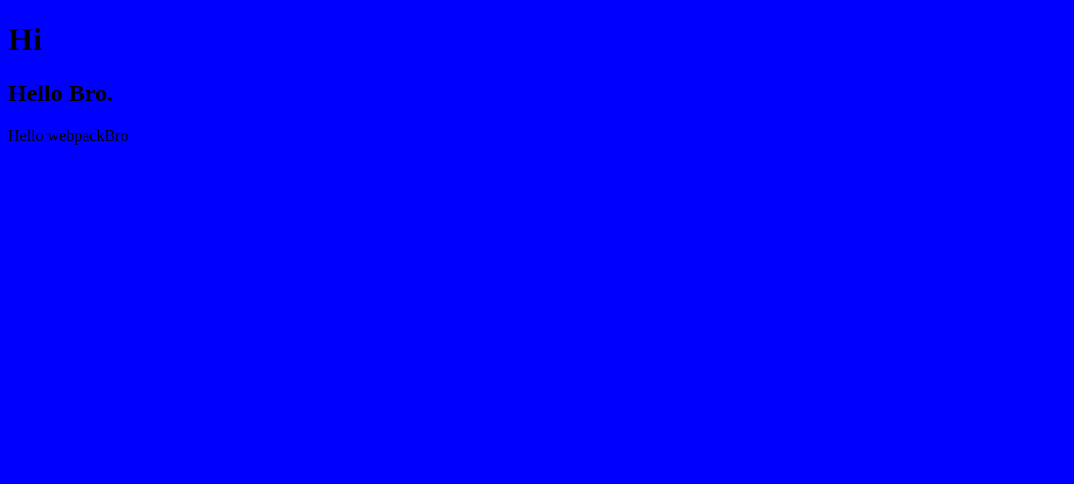
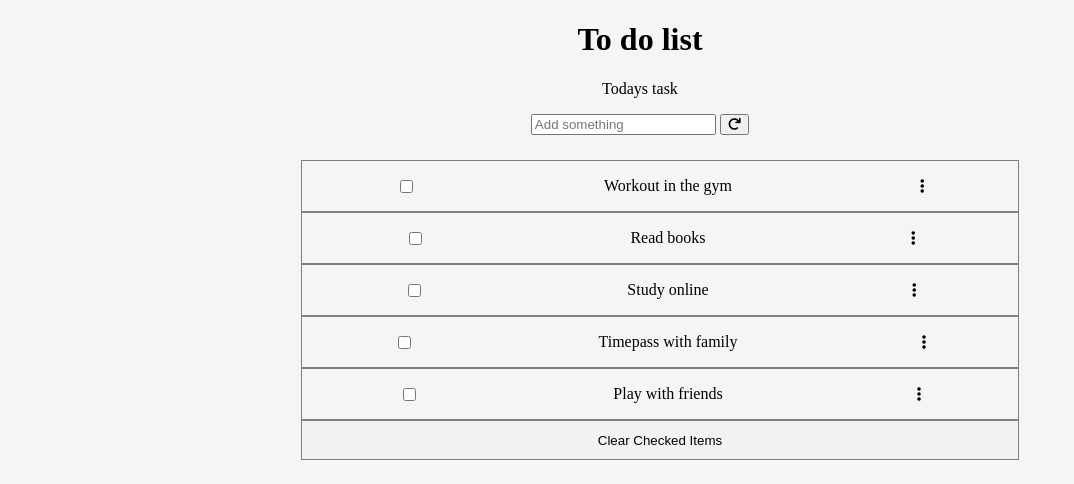
Before and after one commit to Tufahel/to-do-list, a website built with webpack: page src/index.html in a window 1280 px wide. Shown: the whole page, without its empty margins (0-1074 px from the left). Built offline with nearby package versions, Linux system fonts and the light colour scheme.

Commit message:
structure complete with dynamic html integragation

```diff
--- a/package.json
+++ b/package.json
@@ -38,5 +38,6 @@
   },
   "dependencies": {
     "lodash": "^4.17.21"
-  }
+  },
+  "main": "webpack.config.js"
 }
--- a/src/index.html
+++ b/src/index.html
@@ -4,10 +4,22 @@
     <meta charset="UTF-8">
     <meta http-equiv="X-UA-Compatible" content="IE=edge">
     <meta name="viewport" content="width=device-width, initial-scale=1.0">
-    <title>Document</title>
+    <link
+      rel="stylesheet"
+      href="https://cdnjs.cloudflare.com/ajax/libs/font-awesome/6.0.0/css/all.min.css"
+      integrity="sha512-9usAa10IRO0HhonpyAIVpjrylPvoDwiPUiKdWk5t3PyolY1cOd4DSE0Ga+ri4AuTroPR5aQvXU9xC6qOPnzFeg=="
+      crossorigin="anonymous"
+      referrerpolicy="no-referrer"
+    />
+    <title>To-do-List</title>
 </head>
 <body>
-    <h1>Hi</h1>
-    <h2>Hello Bro.</h2>
+    <h1 class="title">To do list</h1>
+    <div class="toDo-div">
+        <p class="heading">Todays task</p>
+        <input type="text" placeholder="Add something">
+        <button class="reload"><i class="fa-solid fa-arrow-rotate-right"></i></button>
+        <ul class="list-container"></ul>
+    </div>
 </body>
 </html>
--- a/src/index.js
+++ b/src/index.js
@@ -1,14 +1,69 @@
 import './style.css';
-import _ from 'lodash';
 
-function component() {
-  const element = document.createElement('div');
+const toDoTasks = [
+  {
+    description: 'Read books',
+    progress: false,
+    id: 1,
+  },
+  {
+    description: 'Workout in the gym',
+    progress: false,
+    id: 0,
+  },
+  {
+    description: 'Study online',
+    progress: false,
+    id: 2,
+  },
+  {
+    description: 'Play with friends',
+    progress: false,
+    id: 4,
+  },
+  {
+    description: 'Timepass with family',
+    progress: false,
+    id: 3,
+  },
+];
 
-  // Lodash, currently included via a script, is required for this line to work
-  // Lodash, now imported by this script
-  element.innerHTML = _.join(['Hello', 'webpackBro'], ' ');
+const taskContainer = document.querySelector('.list-container');
+const clearBtn = document.createElement('button');
+clearBtn.className = 'clear-btn';
+clearBtn.textContent = 'Clear Checked Items';
 
-  return element;
+const render = (toDo) => {
+  const li = document.createElement('li');
+  const check = document.createElement('input');
+  const toDoDescription = document.createElement('p');
+  const showMore = document.createElement('i');
+
+  li.className = 'task';
+  check.className = 'check-box';
+  toDoDescription.className = 'toDo-description';
+
+  showMore.classList.add('fa-solid');
+  showMore.classList.add('fa-ellipsis-vertical');
+
+  check.setAttribute('value', 1);
+  check.type = 'checkbox';
+
+  toDoDescription.textContent = toDo.description;
+
+  li.appendChild(check);
+  li.appendChild(toDoDescription);
+  li.appendChild(showMore);
+
+  taskContainer.appendChild(li);
+};
+
+toDoTasks
+  .sort((one, two) => one.id - two.id)
+  .forEach((toDo) => {
+    render(toDo);
+  });
+
+if (toDoTasks.length) {
+  taskContainer.appendChild(clearBtn);
 }
-
-document.body.appendChild(component());
--- a/src/style.css
+++ b/src/style.css
@@ -1,3 +1,41 @@
 body {
-  background-color: blue;
+  background-color: whitesmoke;
 }
+
+h1 {
+  text-align: center;
+}
+
+ul {
+  list-style: none;
+}
+
+.toDo-div {
+  text-align: center;
+}
+
+.list-container {
+  display: flex;
+  justify-content: space-around;
+  flex-direction: column;
+  margin: 2% 20%;
+}
+
+.task {
+  display: flex;
+  justify-content: space-around;
+  align-items: center;
+  border: 0.5px solid gray;
+}
+
+.clear-btn {
+  background-color: rgb(242, 242, 242);
+  border: 0.5px solid gray;
+  height: 5vh;
+  cursor: pointer;
+}
+
+.check-box,
+.reload {
+  cursor: pointer;
+}
```
Also changed, not shown: dist/index.html, dist/main.js, dist/main.js.LICENSE.txt (deleted), 1 other file.
